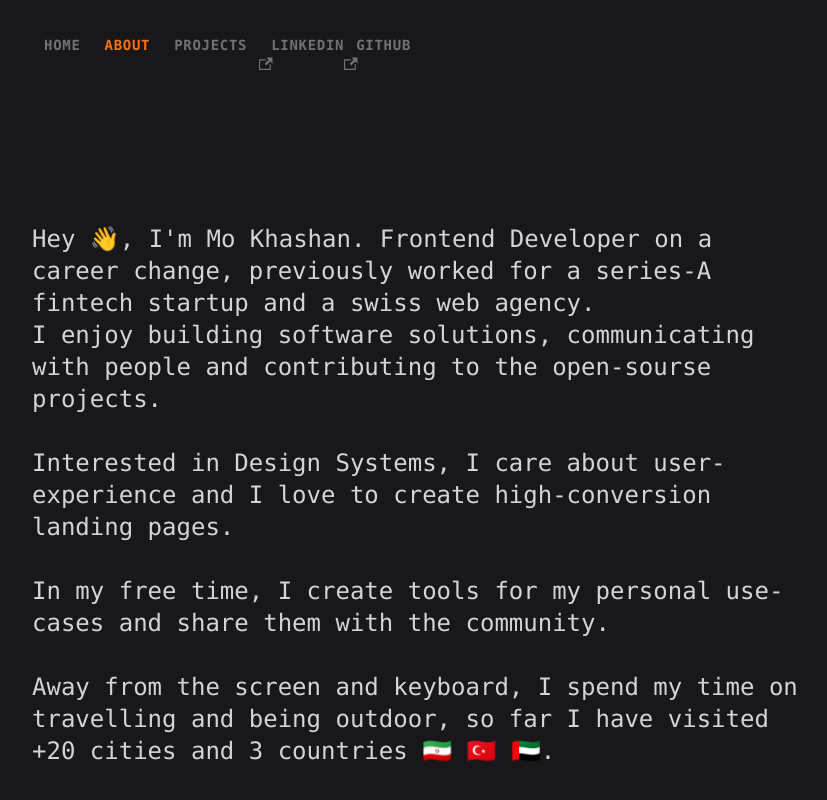
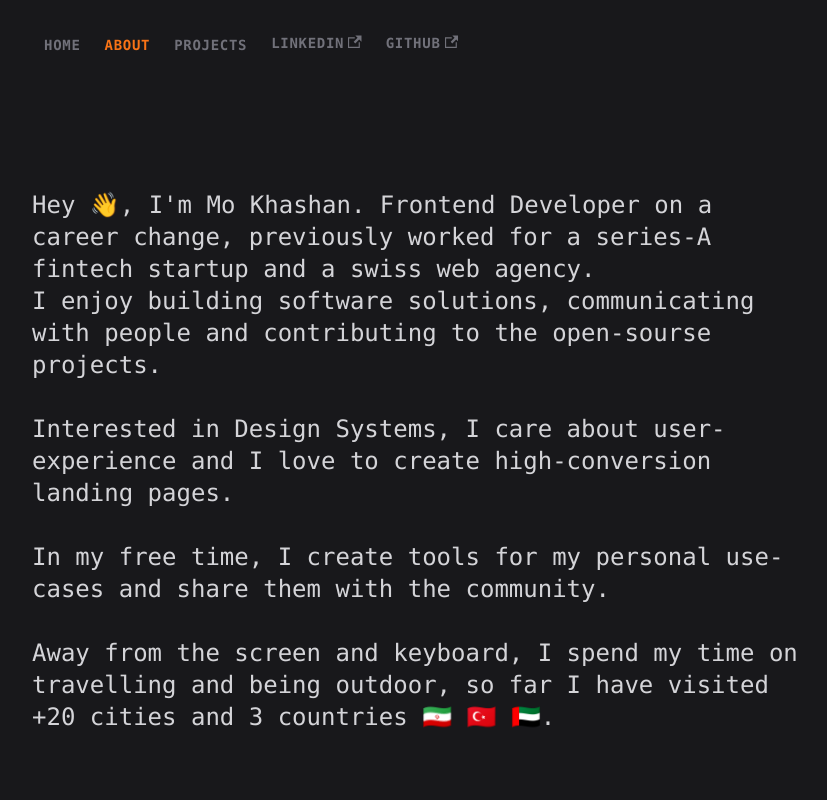
Before and after one commit to mahdikhashan/nanoman.space, a Next.js app: page /about in a window 1280 px wide. Shown: the top 800 px of the page, without its empty margins (16-843 px from the left). Built offline with nearby package versions, Linux system fonts and the light colour scheme.

Commit message:
style: improve external link style

```diff
--- a/src/ui/Header.tsx
+++ b/src/ui/Header.tsx
@@ -70,7 +70,7 @@ export default function Header() {
                     passHref={true}
                     target={"_blank"}
                     className={clsx(
-                      "mb-2 px-3 text-sm font-semibold uppercase tracking-wider text-orange-500",
+                      "flex items-baseline gap-1 mb-2 px-3 text-sm font-semibold uppercase tracking-wider text-orange-500",
                       { 'text-zinc-500': !isActive },
                     )}
                   >
```
